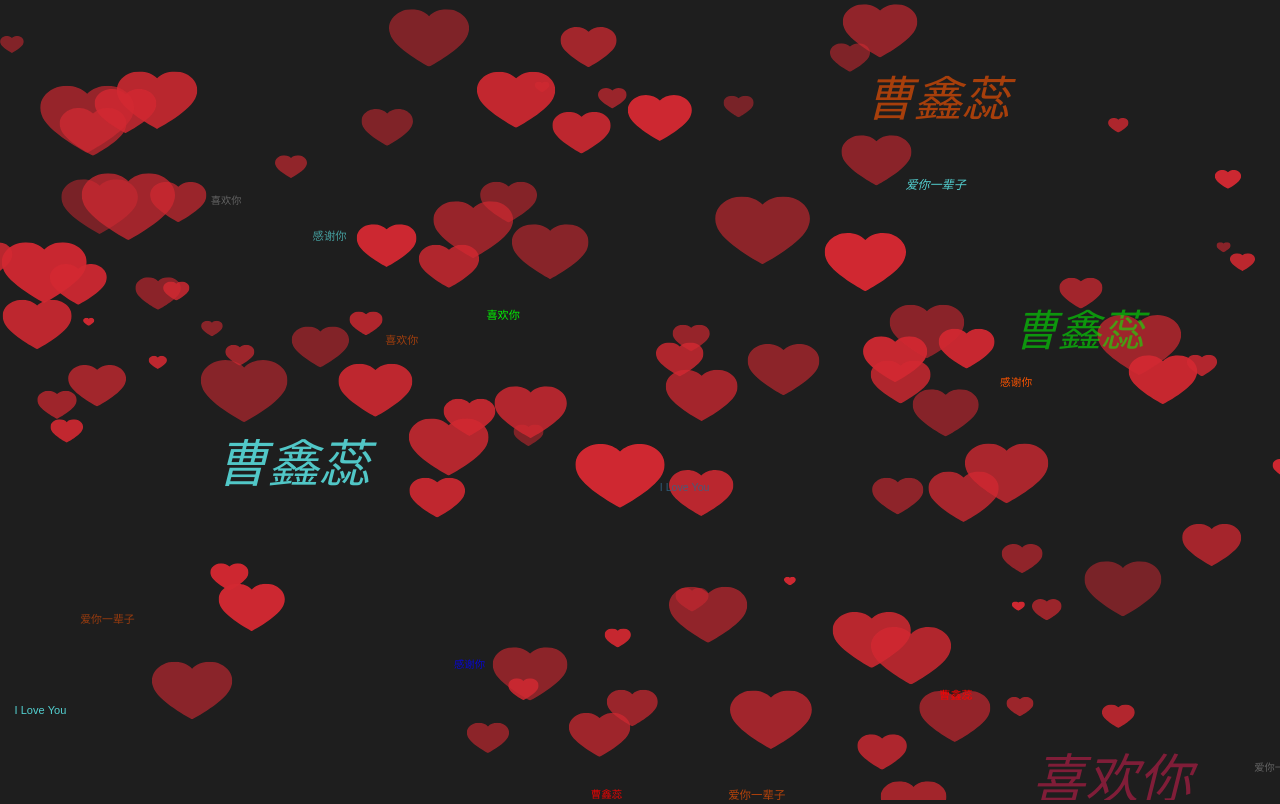
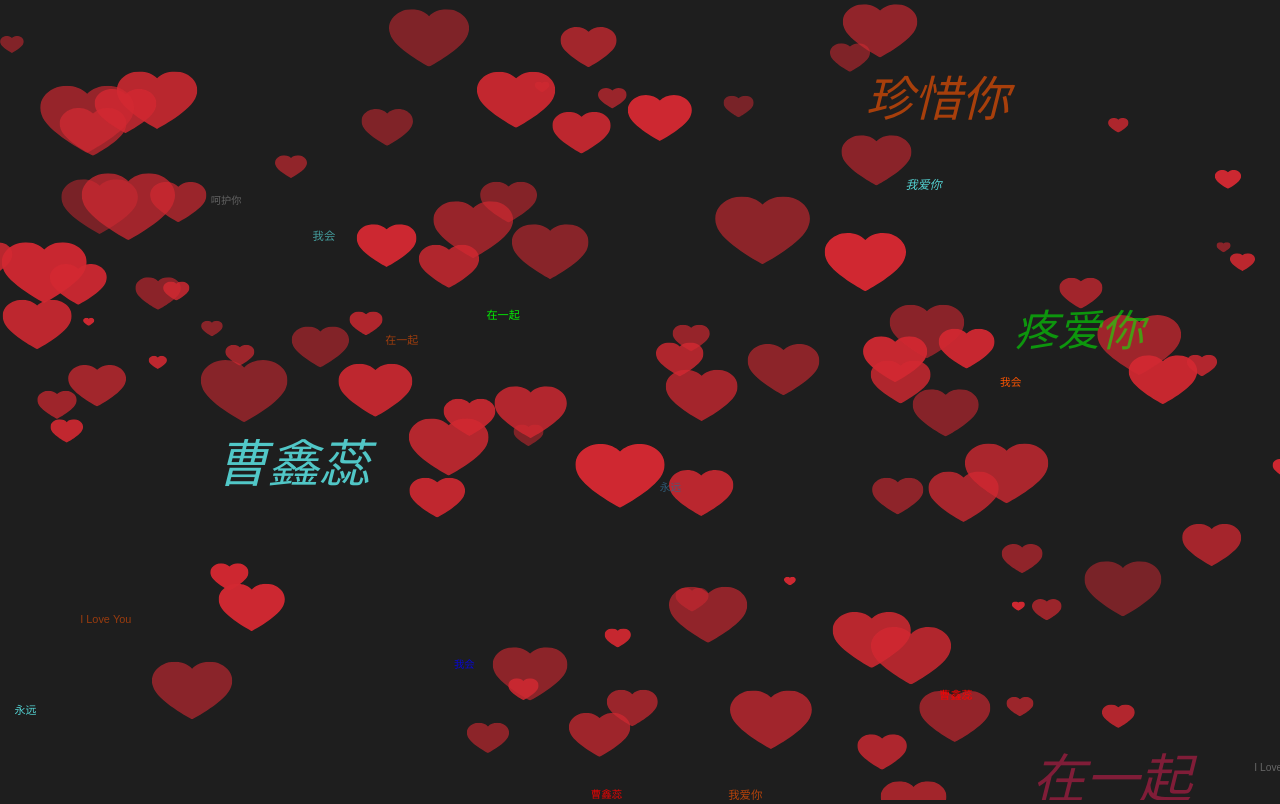
Before and after one commit to haobingo/LiuLoveCao, a plain HTML site: page 520/index.html in a window 1280 px wide. Drawn offline with Linux system fonts and the light colour scheme; animation ran at ten frames a second.

Commit message:
Update index.html

```diff
--- a/520/index.html
+++ b/520/index.html
@@ -65,7 +65,7 @@
 		}
 
 		function getText(){
-			var val = Math.random() * 10;
+			/*var val = Math.random() * 10;
 			if(val > 1 && val <= 3){
 				return '爱你一辈子';
 			} else if(val > 3 && val <= 5){
@@ -76,6 +76,29 @@
 				return 'I Love You';
 			}else{
 				return '曹鑫蕊';
+			}*/
+			var val = Math.floor(Math.random() * 10);
+			switch(val) {
+			  case 0:
+			    return '曹鑫蕊';
+			  case 1:
+			    return '我爱你';
+			  case 2:
+			    return 'I Love You';
+			  case 3:
+			    return '一辈子';
+			  case 4:
+			    return '我会';
+			  case 5:
+			    return '在一起';
+			  case 6:
+			    return '呵护你';
+			  case 7:
+			    return '疼爱你';
+			  case 8:
+			    return '永远';
+			  case 9:
+			    return '珍惜你';
 			}
 		}
 
```
